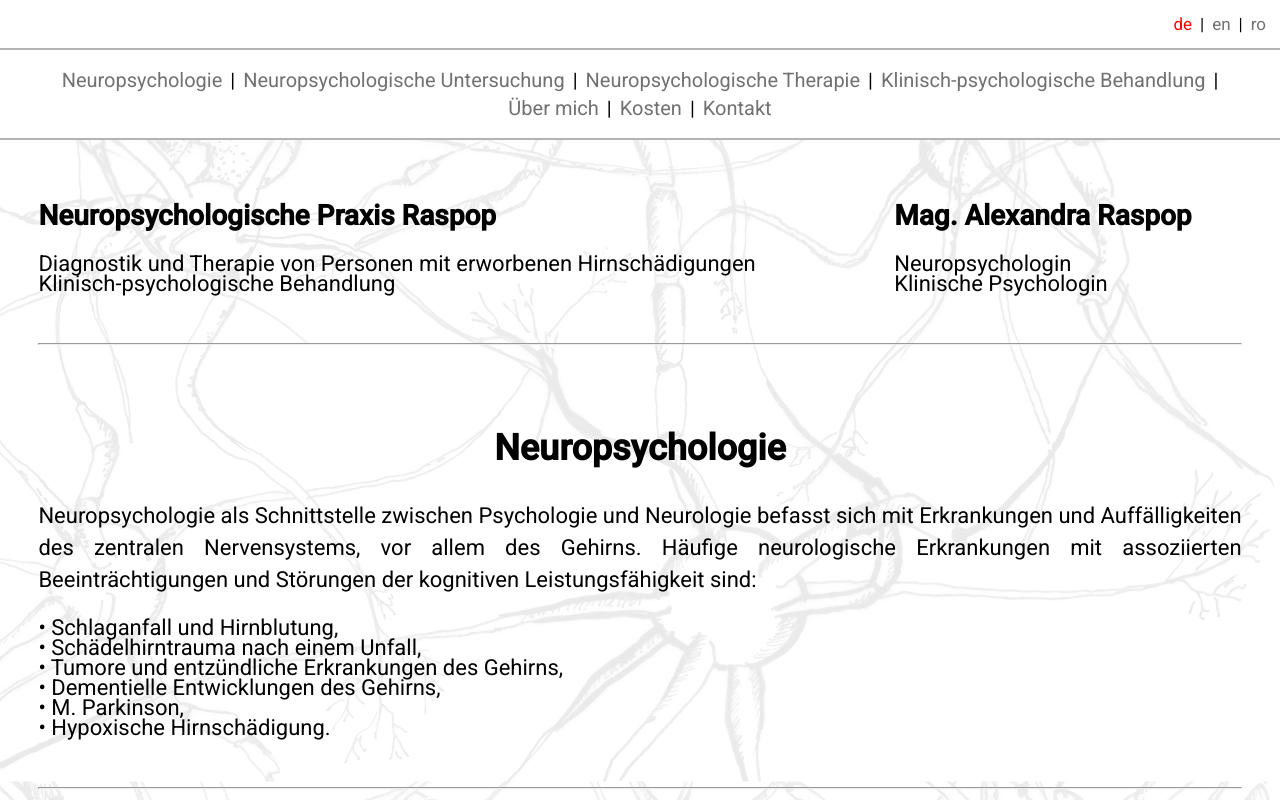
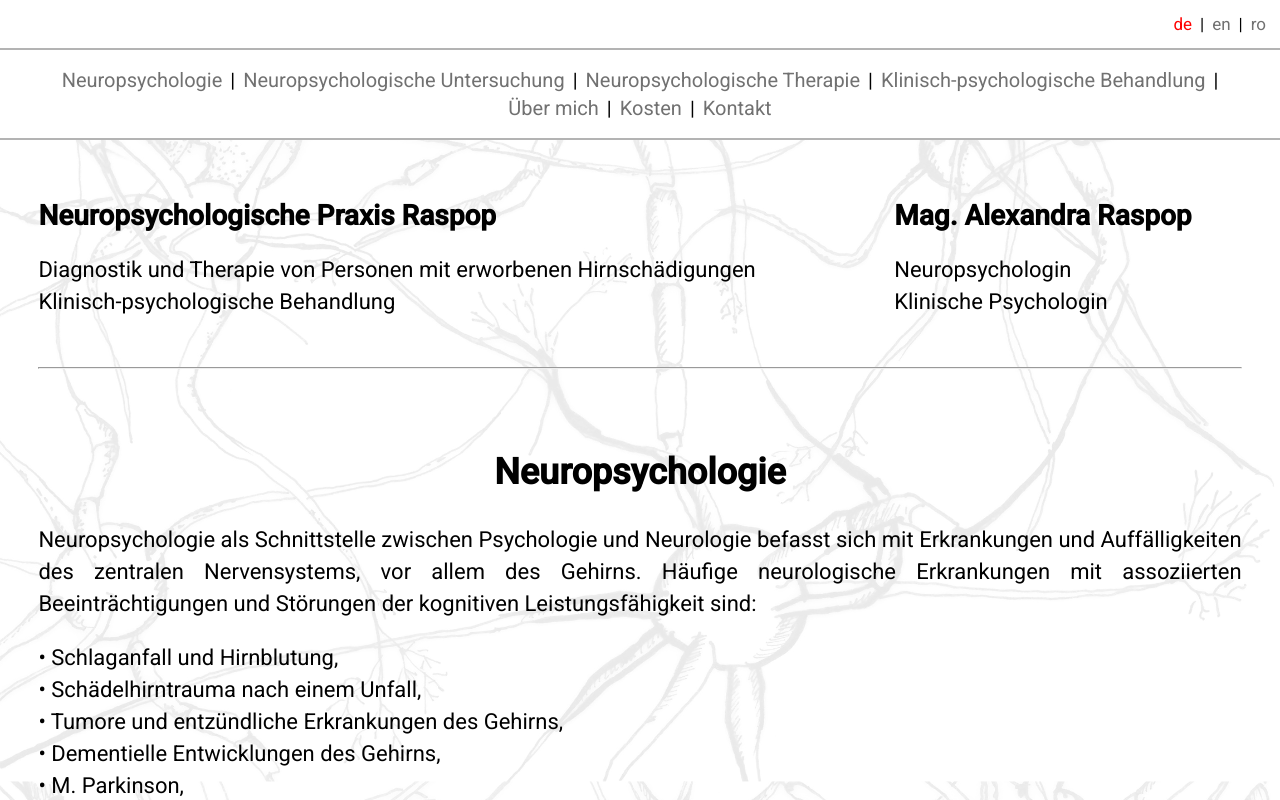
Before and after one commit to niculuka/alexandra, an Angular app: page / in a window 1280 px wide. Shown: the top 800 px of the page. Built offline with nearby package versions, Linux system fonts and the light colour scheme.

Commit message:
commit 15

```diff
--- a/src/app/content/content.component.css
+++ b/src/app/content/content.component.css
@@ -66,6 +66,7 @@ ul {
     list-style-type: none;
     padding: 0;
     font-size: 22px;
+    line-height: 32px;
 }
 
 hr {
```
